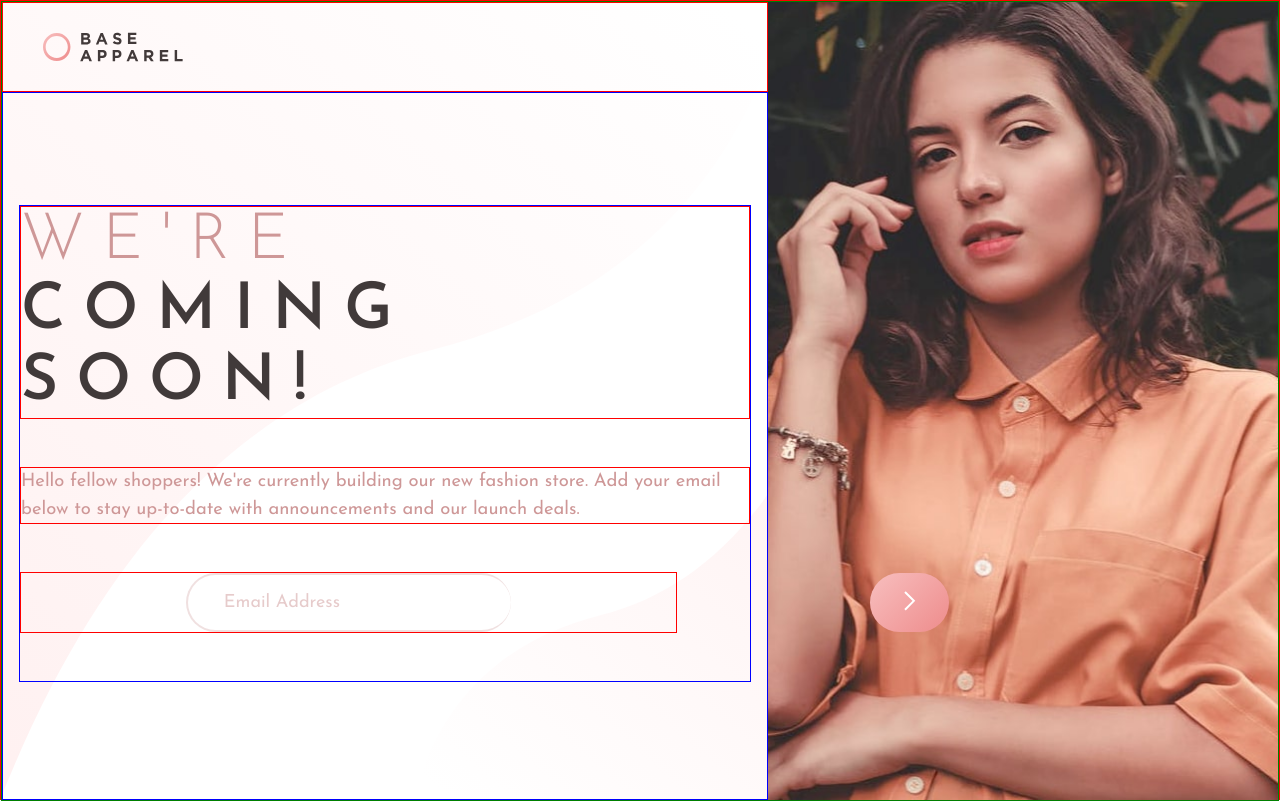
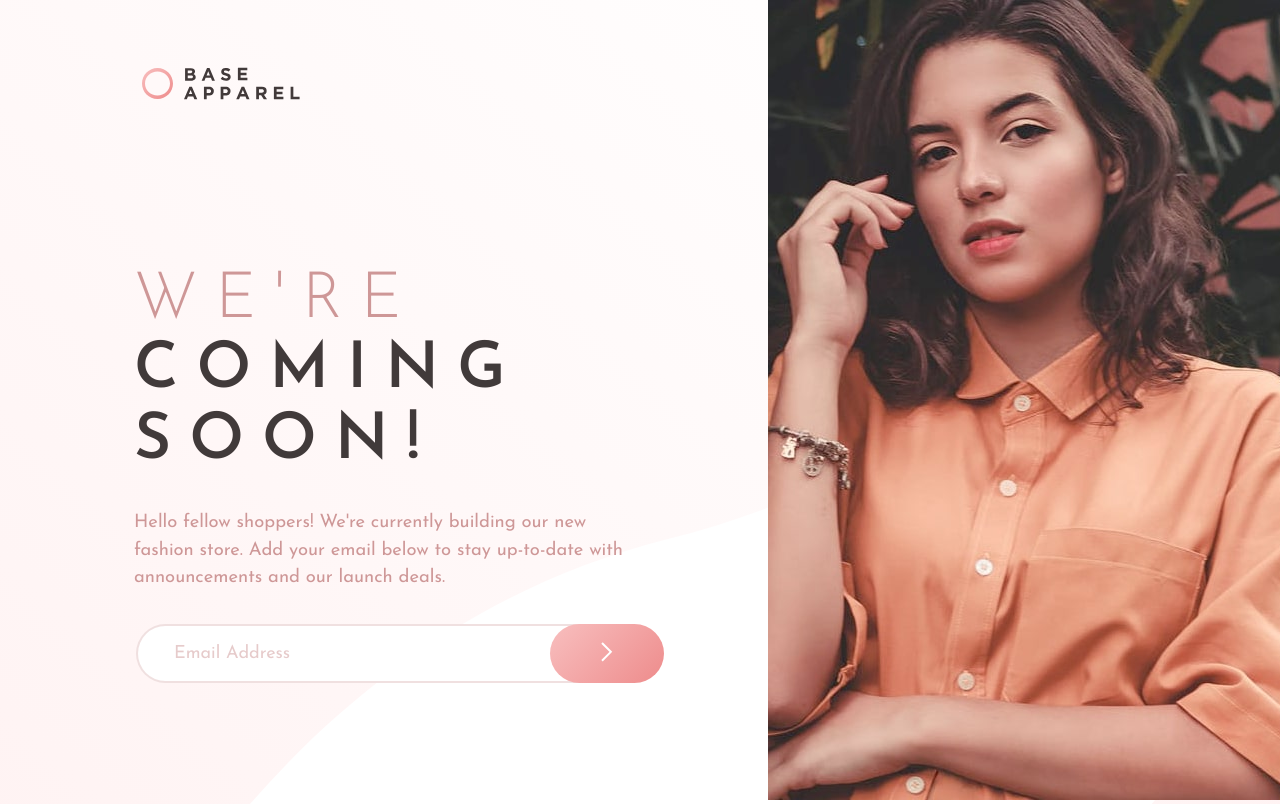
Before and after one commit to UloakuObi/base-apparel-coming-soon-page, a React (Vite) app: page / in a window 1280 px wide. Built offline with nearby package versions, Linux system fonts and the light colour scheme.

Commit message:
Update styles

```diff
--- a/index.css
+++ b/index.css
@@ -19,9 +19,6 @@
     padding: 0;
 }
 
-/* img {
-    width: 100%;
-} */
 
 html, body {
     height: 100%;
@@ -30,12 +27,10 @@ html, body {
 
 /* General Styling */
 body {
-    border: 1px solid red;
     font-family: "Josefin Sans", sans-serif;
 }
 
 main {
-    border: 1px solid green;
     display: flex;
     flex-direction: column;
 }
@@ -55,38 +50,39 @@ section.hero-img > picture > img {
 
 /* Header */
 header {
-    border: 1px solid red;
     display: flex;
     align-items: center;
     height: 90px;
     order: 1;
 }
 
+.logo-wrapper {
+    margin-left: 2.5em;
+}
+
 header > img {
     width: 140px;
     height: 30px;
-    margin-left: 2.5em;
+
 }
 
 /* Main content */
 section.main-content {
-    border: 1px solid blue;
     padding: 1rem;
     order: 3;
-    /* max-width: 350px; */
 }
 
 div.signup-msg {
-    border: 1px solid blue;
     margin-top: 3rem;
     display: flex;
     flex-direction: column;
-    gap: 3rem;
+    gap: 1.5rem;
     text-align: center;
+    justify-content: center;
+    align-items: center;
 }
 
 h1 {
-    border: 1px solid red;
     color: hsl(var(--clr-gray));
     font-size: 3rem;
     text-transform: uppercase;
@@ -102,7 +98,6 @@ h1 > span {
 }
 
 p {
-    border: 1px solid red;
     line-height: 1.5;
     color: hsl(var(--clr-pink));
     font-size: 1.1rem;
@@ -111,17 +106,20 @@ p {
 /* Input section */
 
 div.email-box {
-    /* border: 1px solid red; */
+    position: relative;
     display: flex;
     justify-content: flex-start;
     margin-bottom: 3rem;
+    width: 100%;
+
 }
 
 input {
     padding: 1em 2em;
     border-radius: 50px;
     position: relative;
-    width: 325px;
+    width: 95%;
+    max-width: 31rem;
     z-index: 0;
     margin-left: 0;
     border: 2px solid hsl(var(--clr-pink) / 30% );
@@ -140,7 +138,7 @@ button {
     padding: 1.35em 2.5em;
     border-radius: 50px;
     position: absolute;
-    left: 73%;
+    left: 78%;
     z-index: 1;
     border: none;
     background: linear-gradient(135deg, hsl(0, 80%, 86%), hsl(0, 74%, 74%));
@@ -156,8 +154,14 @@ button {
         width: 90%;
     }
 
+
+    p.welcome-msg, h1 {
+        width: 90%;
+        max-width: 31.25rem;
+    }
     button {
-        left: 68%;
+        left: 75%;
+        padding: 1.35em 3.5em;
     }
 }
 
@@ -165,7 +169,7 @@ button {
     body {
         background-image: url("./images/bg-pattern-desktop.svg");
         background-repeat: no-repeat;
-        background-size: contain;
+        background-size: cover;
     }
 
     main {
@@ -175,12 +179,20 @@ button {
                 "head hero"
                 "main hero";
         height: 100vh;
-        border: 1px solid green;
     }
 
     header {
         order: unset;
         grid-area: head;
+        display: flex;
+        justify-content: center;
+        align-items: center;
+        height: 170px;
+    }
+
+    header > div.logo-wrapper {
+        width: 90%;
+        max-width: 525px;
     }
 
     section.hero-img {
@@ -194,29 +206,23 @@ button {
         height: 100%;
         max-width: 100%;
         object-fit: cover;
-        /* display: block; */
     }
 
     section.main-content {
-        border: 1px solid blue;
-        /* padding: 4rem; */
-        /* padding-left: 8rem; */
         order: unset;
         grid-area: main;
     }
 
     div.signup-msg {
-        border: 1px solid blue;
-        margin-top: 6rem;
+        margin-top: 5rem;
         display: flex;
         flex-direction: column;
-        gap: 3rem;
+        gap: 2rem;
         text-align: left;
 
     }
 
     h1 {
-        border: 1px solid red;
         color: hsl(var(--clr-gray));
         font-size: 4rem;
         text-transform: uppercase;
@@ -232,14 +238,13 @@ button {
     }
 
     p {
-        border: 1px solid red;
         line-height: 1.5;
         color: hsl(var(--clr-pink));
         font-size: 1.15rem;
     }
 
-    div.email-box {
-        border: 1px solid red;
+    button {
+        padding: 1.35em 3.85em;
     }
 
 }
--- a/index.html
+++ b/index.html
@@ -2,7 +2,7 @@
 <html lang="en">
 <head>
   <meta charset="UTF-8">
-  <meta name="viewport" content="width=device-width, initial-scale=1.0"> <!-- displays site properly based on user's device -->
+  <meta name="viewport" content="width=device-width, initial-scale=1.0">
 
   <link rel="icon" type="image/png" sizes="32x32" href="./images/favicon-32x32.png">
 
--- a/src/App.jsx
+++ b/src/App.jsx
@@ -9,7 +9,9 @@ export default function App() {
             {/* Left column Desktop */}
 
             <header>
-                <img src="./images/logo.svg" alt="brand logo"/>
+                <div className="logo-wrapper">
+                    <img src="./images/logo.svg" alt="brand logo"/>
+                </div>
             </header>
 
             <section className="main-content">
--- a/vite.config.js
+++ b/vite.config.js
@@ -5,7 +5,7 @@ import react from '@vitejs/plugin-react'
 export default defineConfig({
   plugins: [react()],
   server: {
-    // port: 5173,   // you can change this if needed
+    port: 5173,   // you can change this if needed
     open: true    // auto-open browser when dev server starts
   }
 })
```
